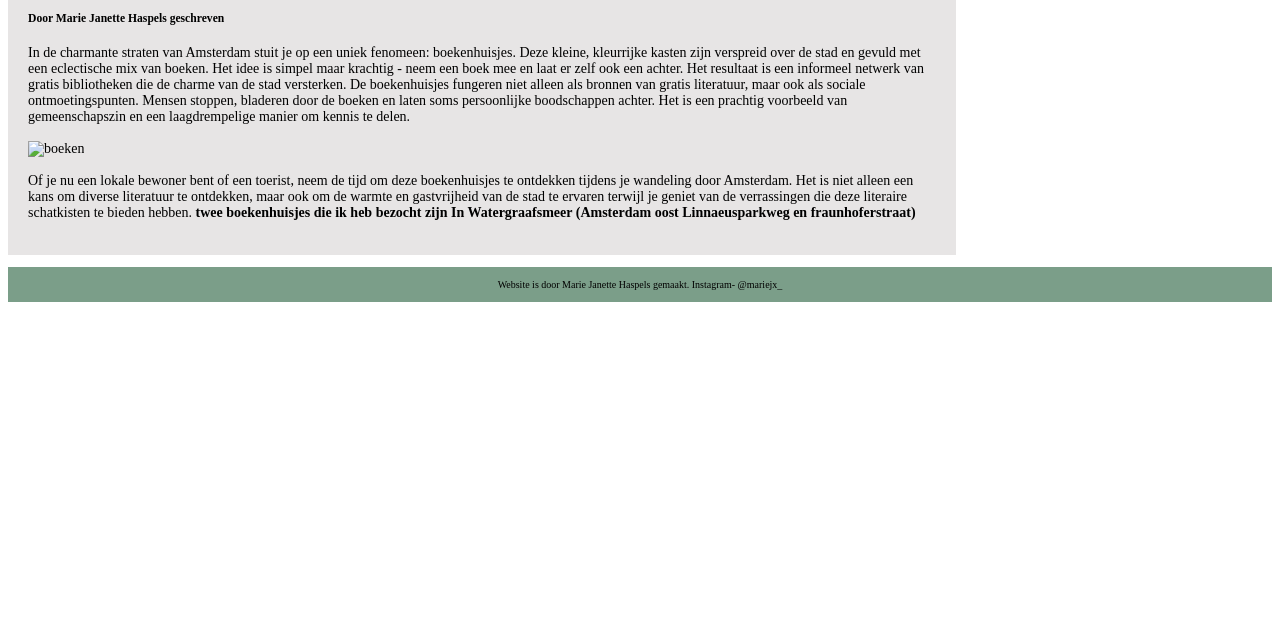
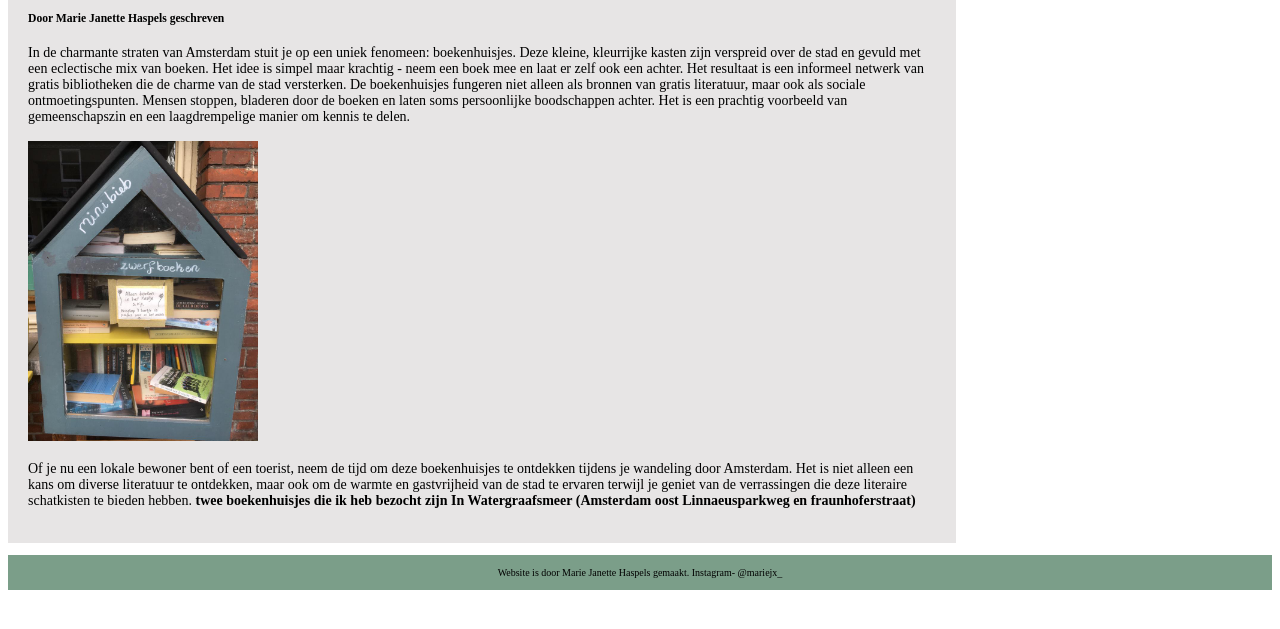
Before and after one commit to Mariejx/book2book, a plain HTML site: page boekenhuis.html in a window 1280 px wide. Shown: the part 149-778 px from the top of the page. Drawn offline with Linux system fonts and the light colour scheme.

Commit message:
Update boekenhuis.html

```diff
--- a/boekenhuis.html
+++ b/boekenhuis.html
@@ -56,7 +56,7 @@
             Het is een prachtig voorbeeld van gemeenschapszin en een laagdrempelige manier om kennis te delen.
             <br><br>
 
-            <img src="foto's/minibieb.jpg" alt="boeken"width="230" style="height: 300px ;">
+            <img src="minibieb.jpg" alt="boeken"width="230" style="height: 300px ;">
         <br><br>
             Of je nu een lokale bewoner bent of een toerist, neem de tijd om deze boekenhuisjes te ontdekken tijdens je wandeling door Amsterdam. Het is niet alleen een kans om diverse literatuur te ontdekken,
             maar ook om de warmte en gastvrijheid van de stad te ervaren terwijl je geniet van de verrassingen die deze literaire schatkisten te bieden hebben.
```
